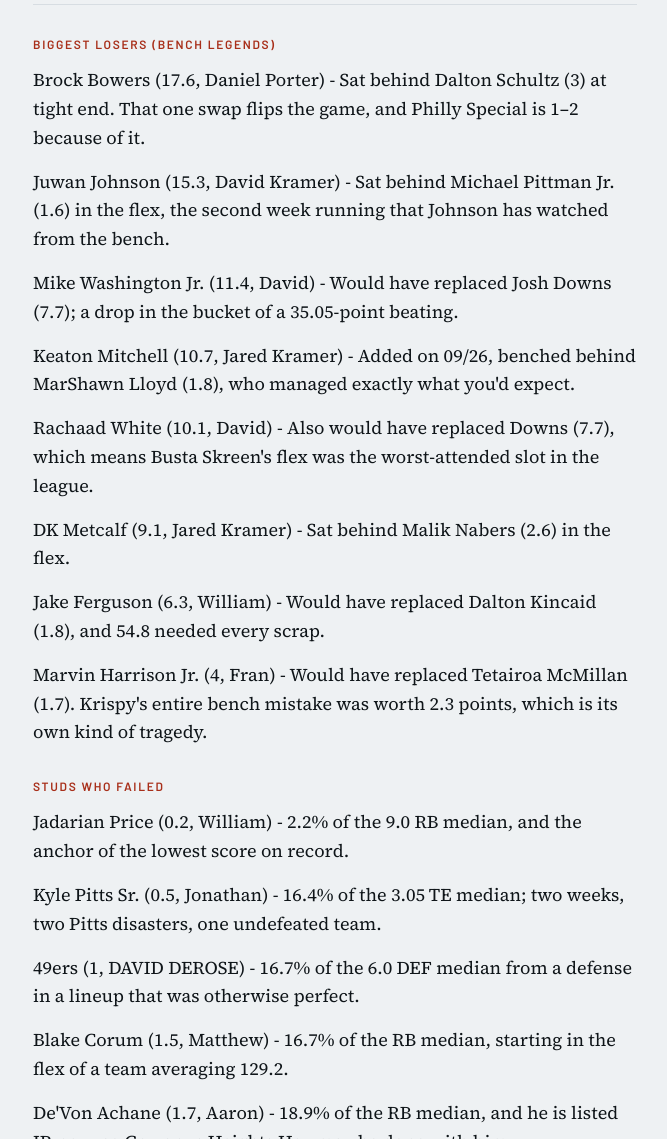
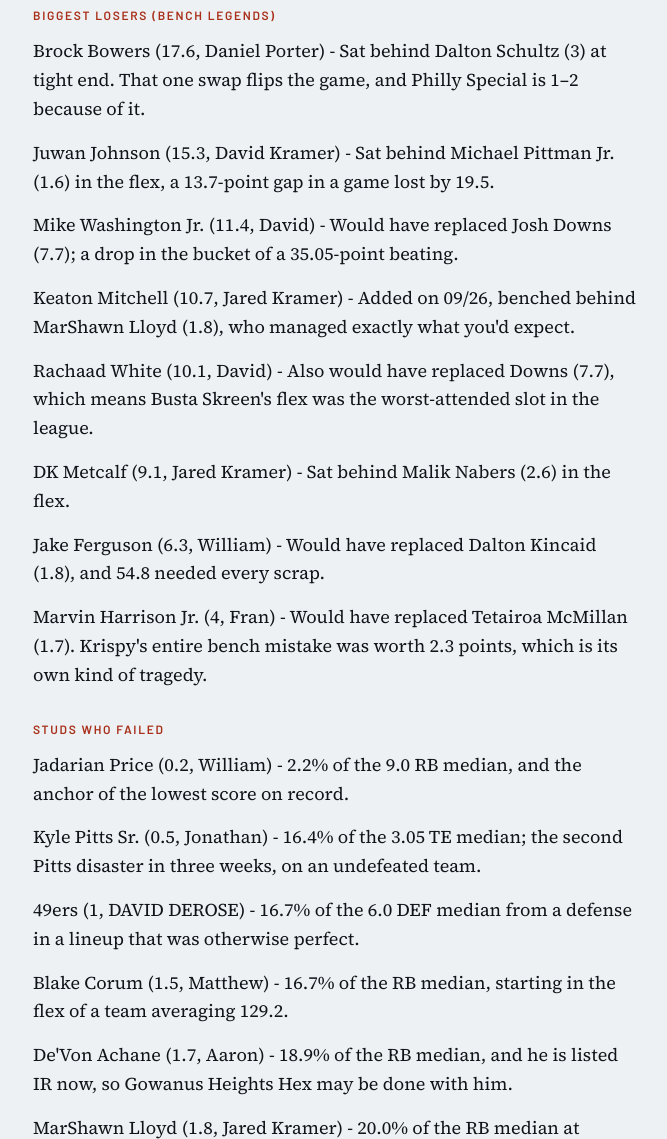
Before and after one commit to tfadp/fantasy-recap, a browser extension: page docs/drafts/2026-wk03-063e55cdab1a.html in a window 1280 px wide. Shown: the part 8520-9659 px from the top of the page, without its empty margins (305-972 px from the left). Drawn offline with nearby package versions, Linux system fonts and the light colour scheme.

Commit message:
Yahoo week 3: take out three streaks the facts do not support
Juwan Johnson was not benched two weeks running, Fran left 14.6 on the bench
in week 2, and Pitts was benched in week 2. Both style guides now require the
earlier week to be in the facts before claiming a streak.

Co-Authored-By: Claude Opus 5.5 <noreply@anthropic.com>

```diff
--- a/docs/drafts/2026-wk03-063e55cdab1a.html
+++ b/docs/drafts/2026-wk03-063e55cdab1a.html
@@ -212,7 +212,7 @@ footer{margin-top:22px;font-family:var(--data);font-size:11px;color:var(--dim);
 <p>Schmul Gone Wild (105.85) def. LT Bavaros (86.35)</p>
 <p>Jahmyr Gibbs (34.4) and a Vikings defense Rick paid $9 for (17) did the damage. Brock Purdy went for 34.25 and David Kramer still lost by 19.5 - LT Bavaros is 0–3, Schmul Gone Wild is 2–1.</p>
 <p>1.21 Gigawatts (92.2) def. Krispy (80.1)</p>
-<p>Joe Burrow (25.4) and Jaylen Warren (17.6) got Scott home. Fran left 2.3 points on the bench, the tidiest lineup management in the league two weeks running, and is 0–3 - flawless technique, no results; 1.21 Gigawatts is 1–2.</p>
+<p>Joe Burrow (25.4) and Jaylen Warren (17.6) got Scott home. Fran left 2.3 points on the bench, set the lineup about as well as it could be set, and is 0–3 anyway - flawless technique, no results; 1.21 Gigawatts is 1–2.</p>
 <p>Anchor Down (73.65) def. Sleeping With The Fishes (54.8)</p>
 <p>Derrick Henry (20.9) and Cam Skattebo (10) were enough because William&#x27;s lineup produced Jadarian Price (0.2) at running back and Chris Godwin Jr. (2.5) in the flex. Two teams played to a 73.65–54.8 and neither should feel anything; Anchor Down is 2–1, Sleeping With The Fishes is 2–1.</p>
 <p>Ass in a Box (111.6) def. Busta Skreen (76.55)</p>
@@ -224,7 +224,7 @@ footer{margin-top:22px;font-family:var(--data);font-size:11px;color:var(--dim);
 <hr>
 <p class="section">Biggest Losers (Bench Legends)</p>
 <p>Brock Bowers (17.6, Daniel Porter) - Sat behind Dalton Schultz (3) at tight end. That one swap flips the game, and Philly Special is 1–2 because of it.</p>
-<p>Juwan Johnson (15.3, David Kramer) - Sat behind Michael Pittman Jr. (1.6) in the flex, the second week running that Johnson has watched from the bench.</p>
+<p>Juwan Johnson (15.3, David Kramer) - Sat behind Michael Pittman Jr. (1.6) in the flex, a 13.7-point gap in a game lost by 19.5.</p>
 <p>Mike Washington Jr. (11.4, David) - Would have replaced Josh Downs (7.7); a drop in the bucket of a 35.05-point beating.</p>
 <p>Keaton Mitchell (10.7, Jared Kramer) - Added on 09/26, benched behind MarShawn Lloyd (1.8), who managed exactly what you&#x27;d expect.</p>
 <p>Rachaad White (10.1, David) - Also would have replaced Downs (7.7), which means Busta Skreen&#x27;s flex was the worst-attended slot in the league.</p>
@@ -233,7 +233,7 @@ footer{margin-top:22px;font-family:var(--data);font-size:11px;color:var(--dim);
 <p>Marvin Harrison Jr. (4, Fran) - Would have replaced Tetairoa McMillan (1.7). Krispy&#x27;s entire bench mistake was worth 2.3 points, which is its own kind of tragedy.</p>
 <p class="section">Studs Who Failed</p>
 <p>Jadarian Price (0.2, William) - 2.2% of the 9.0 RB median, and the anchor of the lowest score on record.</p>
-<p>Kyle Pitts Sr. (0.5, Jonathan) - 16.4% of the 3.05 TE median; two weeks, two Pitts disasters, one undefeated team.</p>
+<p>Kyle Pitts Sr. (0.5, Jonathan) - 16.4% of the 3.05 TE median; the second Pitts disaster in three weeks, on an undefeated team.</p>
 <p>49ers (1, DAVID DEROSE) - 16.7% of the 6.0 DEF median from a defense in a lineup that was otherwise perfect.</p>
 <p>Blake Corum (1.5, Matthew) - 16.7% of the RB median, starting in the flex of a team averaging 129.2.</p>
 <p>De&#x27;Von Achane (1.7, Aaron) - 18.9% of the RB median, and he is listed IR now, so Gowanus Heights Hex may be done with him.</p>
```
Also changed, not shown: 3 other files.
